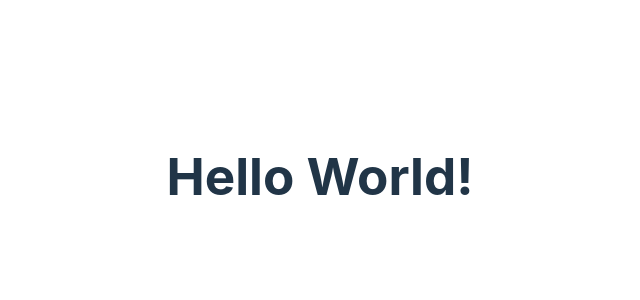
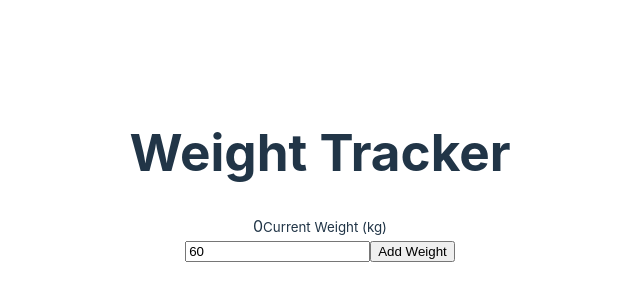
Before and after one commit to Toshiki-Isokawa/WeightTrackingApp, a Vue app: page / in a window 1280 px wide. Shown: the part 224-524 px from the top of the page, without its empty margins (320-960 px from the left). Built offline with nearby package versions, Linux system fonts and the light colour scheme.

Commit message:
Added variables

```diff
--- a/src/App.vue
+++ b/src/App.vue
@@ -2,10 +2,41 @@
 import { ref, shallowRef, computed, watch, nextTick} from 'vue'
 import Chart from 'chart.js/auto'
 
+const weights = ref([])
+
+const weightChartEl = ref(null)
+
+const weightChart = shallowRef(null)
+
+const weightInput = ref(60.0)
+
+const currentWeight = computed(() => {
+  return weights.value.sort((a, b) => b.date - a.date)[0] || { weight: 0 }
+})
+
+const addWeight = () =>{
+  weights.value.push({
+    weight: weightInput.value,
+    date: new Date().getTime()
+  })
+}
 </script>
 
 <template>
-  <h1>Hello World!</h1>
+  <main>
+
+    <h1>Weight Tracker</h1>
+    <div class="current">
+      <span>{{ currentWeight.weight }}</span>
+      <small>Current Weight (kg)</small>
+    </div>
+
+    <form @submit.prevent="addWeight">
+      <input type="number" step="0.1" v-model="weightInput" />
+
+      <input type="submit" value="Add Weight" />
+    </form>
+  </main>
 </template>
 
 <style scoped>
```
